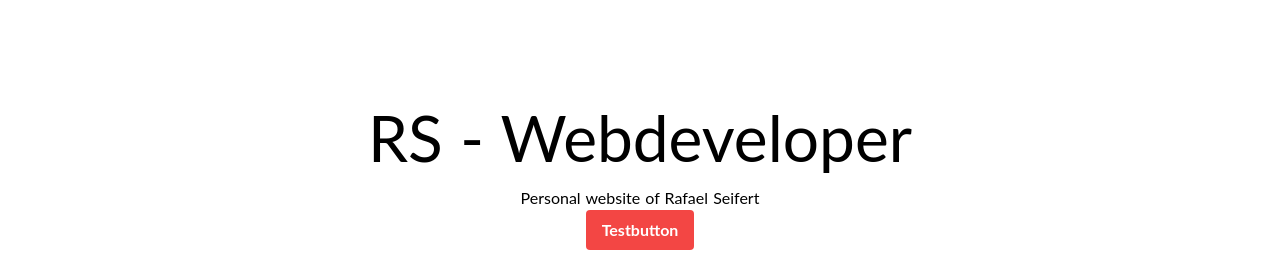
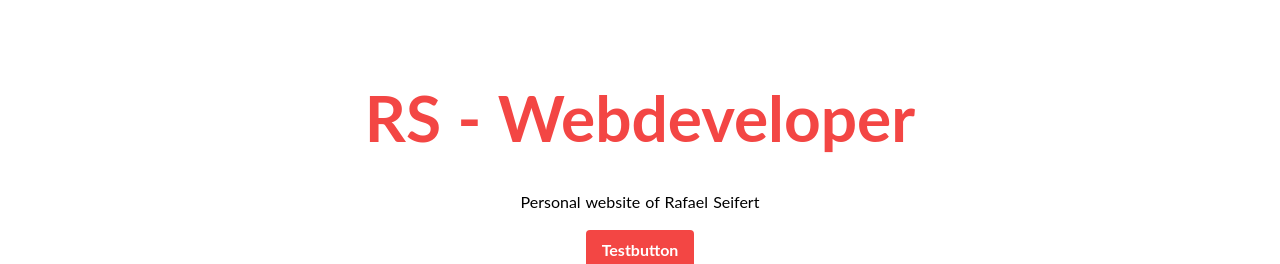
Before and after one commit to Zuwie/rs-webdev, a Nuxt app: page / in a window 1280 px wide. Shown: the part 310-574 px from the top of the page. Built offline with nearby package versions, Linux system fonts and the light colour scheme; what vue-particles would draw is missing.

Commit message:
Adjusts h1 for entry page

```diff
--- a/pages/index.vue
+++ b/pages/index.vue
@@ -4,10 +4,12 @@
     <div class="container">
       <div>
         <logo />
-        <h1 class="text-6xl">
+        <h1
+          class="font-bold text-primary text-4xl lg:text-6xl text-center mb-6"
+        >
           {{ siteTitle }}
         </h1>
-        <h2 class="subtitle">
+        <h2 class="subtitle mb-4">
           {{ subTitle }}
         </h2>
 
```
